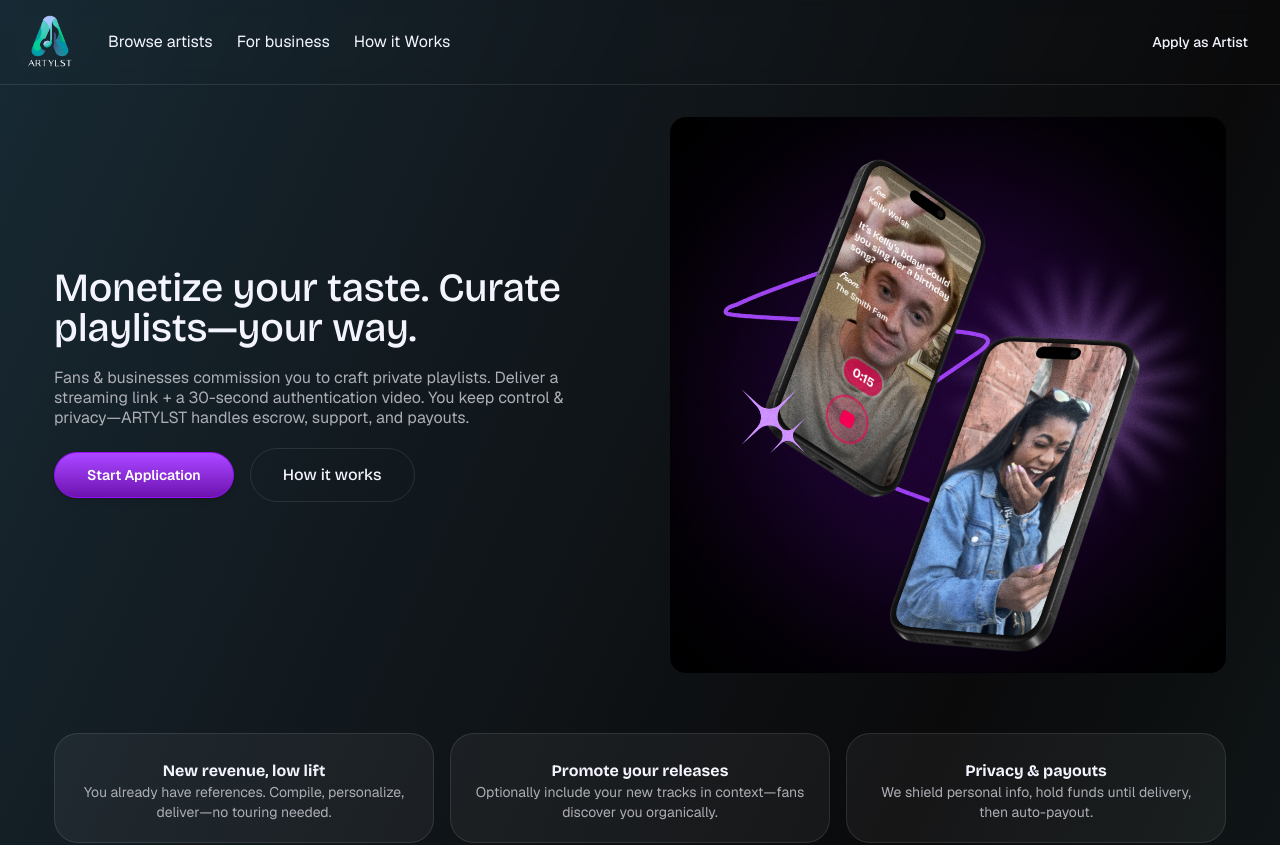
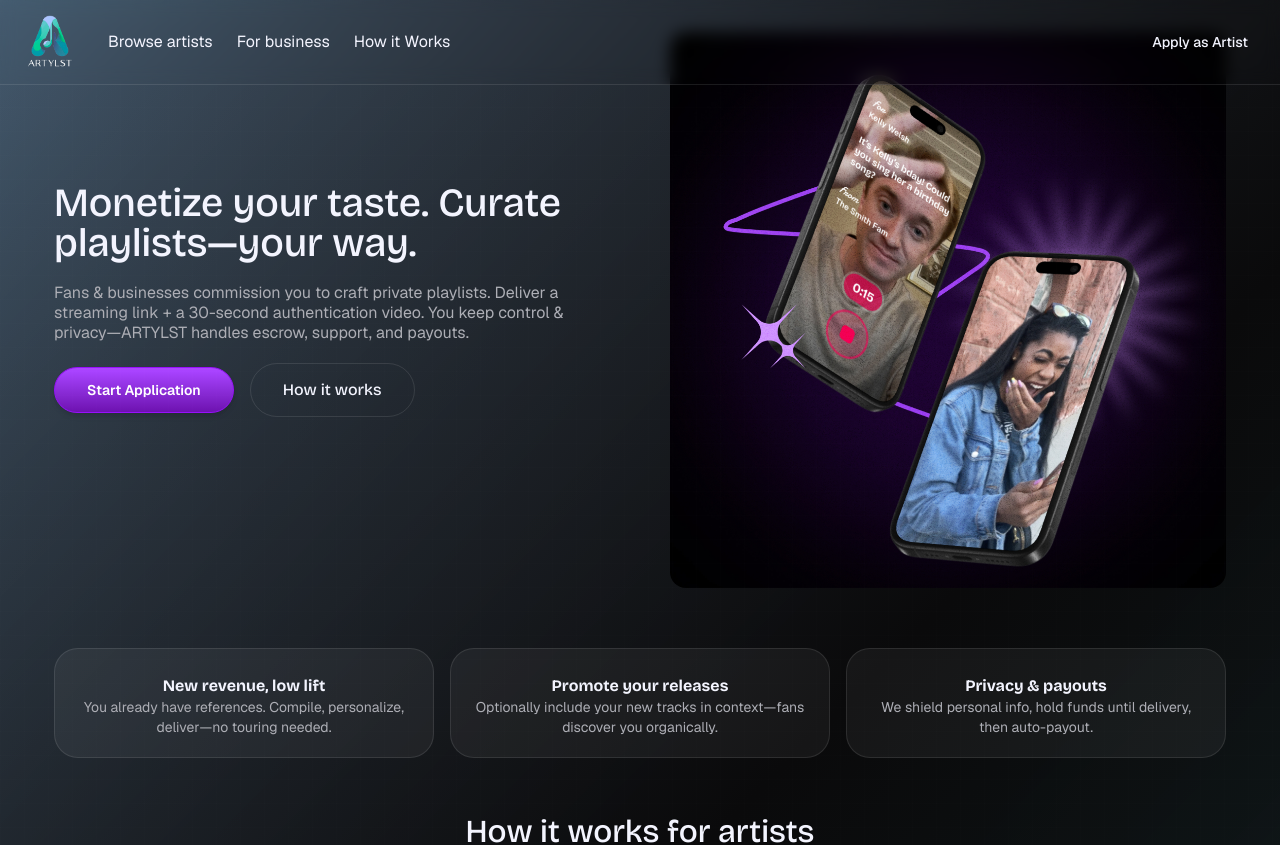
Before and after one commit to apixcel/artylst-web, a Next.js app: page /enroll in a window 1280 px wide. Shown: the top 845 px of the page. Built offline with nearby package versions, Linux system fonts and the light colour scheme; no server answers.

Commit message:
layout background colors updated

```diff
--- a/src/app/(business)/business/layout.tsx
+++ b/src/app/(business)/business/layout.tsx
@@ -2,11 +2,14 @@
 
 const BusinessLayout = ({ children }: { children: React.ReactNode }) => {
   return (
-    <div className="flex flex-col min-h-screen">
+    <div className="flex flex-col min-h-screen -top-[170px] relative pt-[85px]">
       <BusinessHeader />
-      <main className="flex-1">
-        <div className="bg-gradient-to-br from-brand-2/30 via-base-900 to-brand-5/30">{children}</div>
+      <main className="flex-1 relative brand-surface">
+        {/* grid overlay */}
+        <div className="absolute inset-0 bg-grid opacity-[.18] pointer-events-none" />
+        <div className="pt-[85px] relative z-10">{children}</div>
       </main>
+
       <BusinessFooter />
     </div>
   );
--- a/src/app/enroll/page.tsx
+++ b/src/app/enroll/page.tsx
@@ -11,7 +11,10 @@
 } from "@/components";
 const EnrollPage = () => {
   return (
-    <div className="flex flex-col min-h-screen">
+    <div className="flex flex-col min-h-screen -top-[170px] relative pt-[85px]">
+      <div className="flex-1 relative brand-surface-strong">
+        {/* grid overlay */}
+        <div className="absolute inset-0 bg-grid opacity-[.18] pointer-events-none" />
       <EnrollHeader />
       <div className="flex-1">
         <div className="wrapper my-[32px]">
@@ -25,6 +28,7 @@
         </div>
       </div>
       <MainFooter />
+      </div>
     </div>
   );
 };
--- a/src/app/globals.css
+++ b/src/app/globals.css
@@ -12,6 +12,8 @@
   --color-brand-4: #05ca97;
   --color-brand-5: #059ba6;
   --color-brand-6: #f2dfee;
+
+  --color-base-900: #0b0f14
 
   --color-primary: #a434e5;
   --color-primary-hover: #eb3d88;
@@ -101,7 +103,7 @@
   }
 
   body {
-    @apply font-geist font-[400] text-[14px] text-light leading-[20px];
+    @apply font-geist font-[400] text-[14px] text-light leading-[20px] bg-transparent;
   }
 
   h1,
@@ -209,11 +211,53 @@
 }
 
 @layer utilities {
+/* Business theme */
+.theme-business {
+  --color-brand-1: #6b4eff;
+  --color-brand-2: #c6b9ff;
+  --color-brand-3: #7ed0ff;
+  --color-brand-4: #4be1c8;
+  --color-brand-5: #3a8bff;
+  --color-brand-6: #efe5ff;
+}
+
+/* Enroll page theme */
+.theme-enroll {
+  --color-brand-1: #ff7a59;
+  --color-brand-2: #ffd2c6;
+  --color-brand-3: #ffc658;
+  --color-brand-4: #7fe3a2;
+  --color-brand-5: #ff9f59;
+  --color-brand-6: #fff1e9;
+}
+
+/* ===== SHARED SURFACES (reused everywhere) ===== */
+.brand-surface {
+  background:
+    radial-gradient(1200px 600px at 10% -10%, color-mix(in oklab, var(--color-brand-3) 25%, transparent) 0%, transparent 60%),
+    radial-gradient(1000px 500px at 110% 110%, color-mix(in oklab, var(--color-brand-4) 22%, transparent) 0%, transparent 55%),
+    linear-gradient(135deg, color-mix(in oklab, var(--color-brand-2) 28%, transparent) 0%, var(--color-base-900) 40%, color-mix(in oklab, var(--color-brand-5) 28%, transparent) 100%);
+}
+
+.brand-surface-strong {
+  background:
+    radial-gradient(1200px 600px at 10% -10%, color-mix(in oklab, var(--color-brand-3) 35%, transparent) 0%, transparent 65%),
+    radial-gradient(1000px 500px at 110% 110%, color-mix(in oklab, var(--color-brand-4) 32%, transparent) 0%, transparent 60%),
+    linear-gradient(135deg, color-mix(in oklab, var(--color-brand-2) 35%, transparent) 0%, var(--color-base-900) 40%, color-mix(in oklab, var(--color-brand-5) 35%, transparent) 100%);
+}
+
 .bg-grid {
   background-image:
     linear-gradient(rgba(255, 255, 255, 0.04) 1px, transparent 1px),
     linear-gradient(90deg, rgba(255, 255, 255, 0.04) 1px, transparent 1px);
   background-size: 24px 24px;
+}
+
+.brand-overlay {
+  background-image:
+    radial-gradient(circle at 20% 20%, color-mix(in oklab, var(--color-brand-6) 16%, transparent) 0 20%, transparent 40%),
+    repeating-linear-gradient(90deg, transparent 0 39px, color-mix(in oklab, var(--color-brand-2) 8%, transparent) 39px 40px);
+  background-blend-mode: soft-light, normal;
 }
 
   .nav-button {
--- a/src/components/shared/business/BusinessHeader.tsx
+++ b/src/components/shared/business/BusinessHeader.tsx
@@ -4,7 +4,7 @@
 import { businessNavLinks } from "@/constants";
 const BusinessHeader = () => {
   return (
-    <header className="sticky top-0 left-0 right-0 z-50 backdrop-blur-sm border-b border-white/10">
+    <header className="sticky bg-transparent top-0 left-0 right-0 z-50 backdrop-blur-sm border-b border-white/10">
       <div className="max-w-[1280px] mx-auto w-full desktop:px-0 px-[20px] py-[12px]">
         <nav className="flex items-center justify-between lg:mb-0 mb-4">
           {/* menu toggle button */}
--- a/src/components/shared/main/MainHeader.tsx
+++ b/src/components/shared/main/MainHeader.tsx
@@ -6,7 +6,7 @@
 
 const MainHeader = () => {
   return (
-    <header className="sticky top-0 left-0 right-0 z-50 backdrop-blur-sm border-b border-white/10">
+    <header className="sticky bg-transparent top-0 left-0 right-0 z-50 backdrop-blur-sm border-b border-white/10">
       <div className="max-w-[1280px] mx-auto w-full desktop:px-0 px-[20px] py-[12px]">
         <nav className="flex items-center justify-between lg:mb-0 mb-4">
           {/* menu toggle button */}
```
Lines whose indentation alone changed are shown as unchanged.
